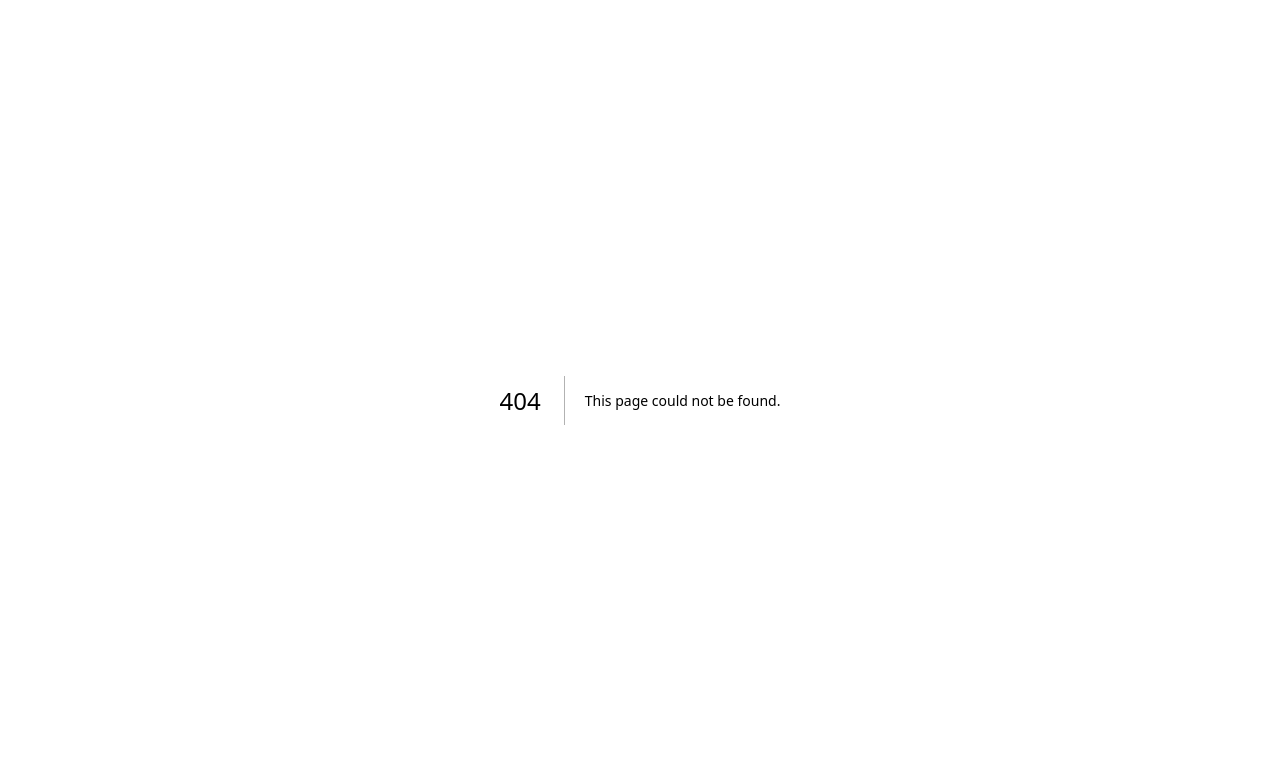
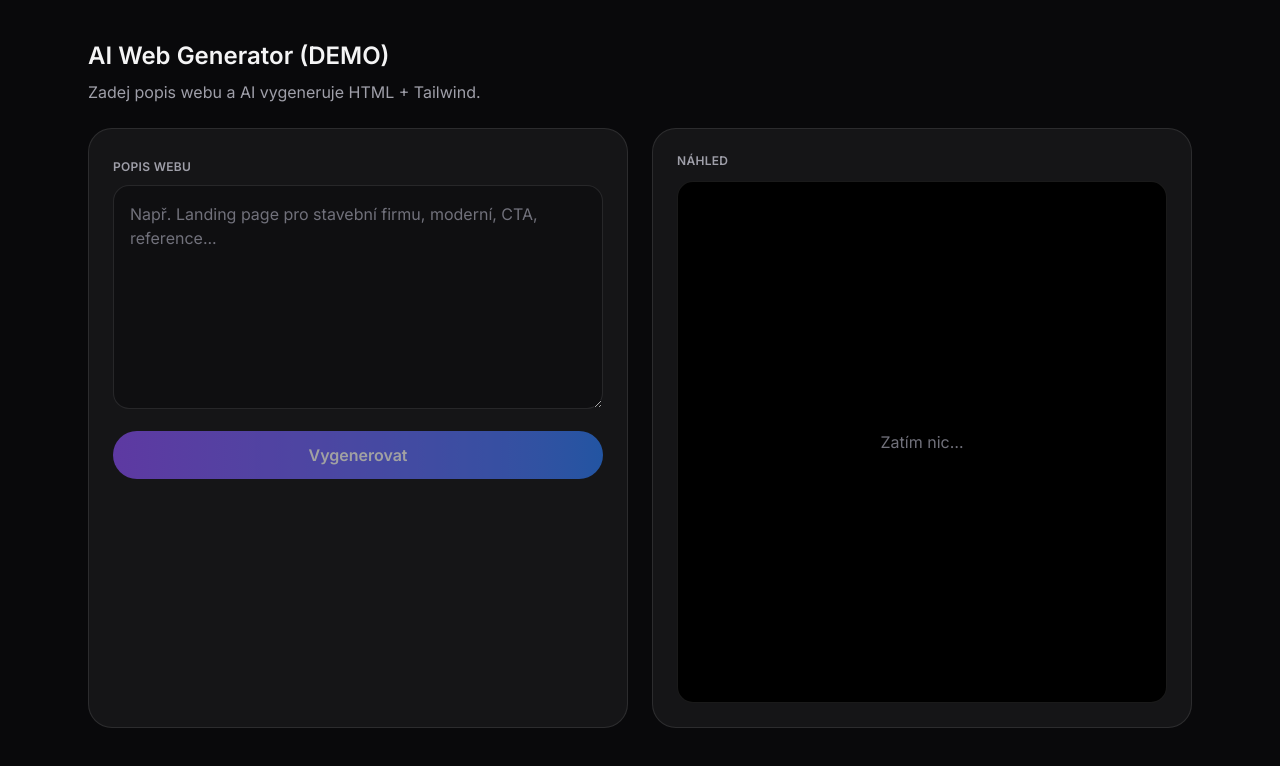
Before and after one commit to webraketacz/webraketa-client-portal, a Next.js app: page /ai in a window 1280 px wide. Before the commit this address had no page. Shown: the top 766 px of the page. Built offline with nearby package versions, Linux system fonts and the light colour scheme.

Commit message:
DEMO: signup fallback + ai generator

```diff
--- /dev/null
+++ b/app/ai/page.tsx
@@ -0,0 +1,105 @@
+"use client";
+
+import { useMemo, useState } from "react";
+
+export default function AiPage() {
+  const [prompt, setPrompt] = useState("");
+  const [html, setHtml] = useState("");
+  const [loading, setLoading] = useState(false);
+  const [error, setError] = useState<string | null>(null);
+
+  const iframeKey = useMemo(() => String(Date.now()), [html]);
+
+  const onGenerate = async () => {
+    setLoading(true);
+    setError(null);
+    setHtml("");
+
+    try {
+      const res = await fetch("/api/generate", {
+        method: "POST",
+        headers: { "Content-Type": "application/json" },
+        body: JSON.stringify({ prompt }),
+      });
+
+      const data = await res.json();
+      if (!res.ok) throw new Error(data?.error ?? "Request failed");
+
+      setHtml(data.html);
+    } catch (e: any) {
+      setError(e.message);
+    } finally {
+      setLoading(false);
+    }
+  };
+
+  return (
+    <div className="min-h-dvh bg-zinc-950 text-zinc-100">
+      <div className="mx-auto max-w-6xl px-6 py-10">
+        <h1 className="text-2xl font-semibold">AI Web Generator (DEMO)</h1>
+        <p className="mt-2 text-zinc-400">
+          Zadej popis webu a AI vygeneruje HTML + Tailwind.
+        </p>
+
+        <div className="mt-6 grid gap-6 lg:grid-cols-2">
+          <div className="rounded-3xl border border-white/10 bg-white/[0.05] p-6">
+            <label className="text-xs font-semibold uppercase tracking-wide text-zinc-400">
+              Popis webu
+            </label>
+            <textarea
+              value={prompt}
+              onChange={(e) => setPrompt(e.target.value)}
+              placeholder="Např. Landing page pro stavební firmu, moderní, CTA, reference..."
+              className="mt-2 h-56 w-full rounded-2xl border border-white/10 bg-zinc-950/40 p-4 text-zinc-100 outline-none placeholder:text-zinc-500 focus:ring-2 focus:ring-white/10"
+            />
+
+            <button
+              onClick={onGenerate}
+              disabled={loading || prompt.trim().length < 10}
+              className="mt-4 w-full rounded-full bg-gradient-to-r from-violet-500 to-blue-500 py-3 font-semibold text-white disabled:opacity-60"
+            >
+              {loading ? "Generuju…" : "Vygenerovat"}
+            </button>
+
+            {error && <p className="mt-3 text-sm text-red-300">{error}</p>}
+          </div>
+
+          <div className="rounded-3xl border border-white/10 bg-white/[0.05] p-6">
+            <div className="text-xs font-semibold uppercase tracking-wide text-zinc-400">
+              Náhled
+            </div>
+
+            <div className="mt-3 overflow-hidden rounded-2xl border border-white/10 bg-black">
+              {html ? (
+                <iframe
+                  key={iframeKey}
+                  title="preview"
+                  className="h-[520px] w-full"
+                  srcDoc={html}
+                  sandbox="allow-same-origin"
+                />
+              ) : (
+                <div className="flex h-[520px] items-center justify-center text-zinc-500">
+                  Zatím nic…
+                </div>
+              )}
+            </div>
+
+            {html && (
+              <>
+                <div className="mt-4 text-xs font-semibold uppercase tracking-wide text-zinc-400">
+                  HTML výstup
+                </div>
+                <textarea
+                  readOnly
+                  value={html}
+                  className="mt-2 h-40 w-full rounded-2xl border border-white/10 bg-zinc-950/40 p-4 text-xs text-zinc-100"
+                />
+              </>
+            )}
+          </div>
+        </div>
+      </div>
+    </div>
+  );
+}
--- /dev/null
+++ b/app/api/generate/route.ts
@@ -0,0 +1,43 @@
+import OpenAI from "openai";
+
+export const runtime = "nodejs";
+
+const client = new OpenAI({ apiKey: process.env.OPENAI_API_KEY });
+
+export async function POST(req: Request) {
+  try {
+    const { prompt } = await req.json();
+
+    if (!prompt || typeof prompt !== "string") {
+      return Response.json({ error: "Missing prompt" }, { status: 400 });
+    }
+
+    const response = await client.responses.create({
+      // klidně změň na model, který máš dostupný
+      model: "gpt-5.2",
+      instructions:
+        "You generate a single, complete HTML file using TailwindCSS via CDN. " +
+        "Return ONLY the HTML. No markdown fences. No explanations.",
+      input:
+        `Create a modern, clean landing page based on this description:\n\n` +
+        prompt +
+        `\n\nRequirements:\n- Single HTML file\n- Tailwind via <script src='https://cdn.tailwindcss.com'></script>\n- Responsive\n- Hero, features, CTA, footer\n- Use placeholders for images\n- No external JS frameworks`,
+    });
+
+    const html = response.output_text?.trim() ?? "";
+
+    if (!html.toLowerCase().includes("<html")) {
+      return Response.json(
+        { error: "Model did not return valid HTML", raw: html },
+        { status: 500 }
+      );
+    }
+
+    return Response.json({ html });
+  } catch (e: any) {
+    return Response.json(
+      { error: e?.message ?? "Server error" },
+      { status: 500 }
+    );
+  }
+}
--- a/package.json
+++ b/package.json
@@ -12,6 +12,7 @@
     "@iconify/react": "^6.0.2",
     "@supabase/supabase-js": "^2.96.0",
     "next": "16.1.6",
+    "openai": "^6.27.0",
     "react": "19.2.3",
     "react-dom": "19.2.3"
   },
```
Also changed, not shown: 1 other file (tests, documents, lock files or other folders).
